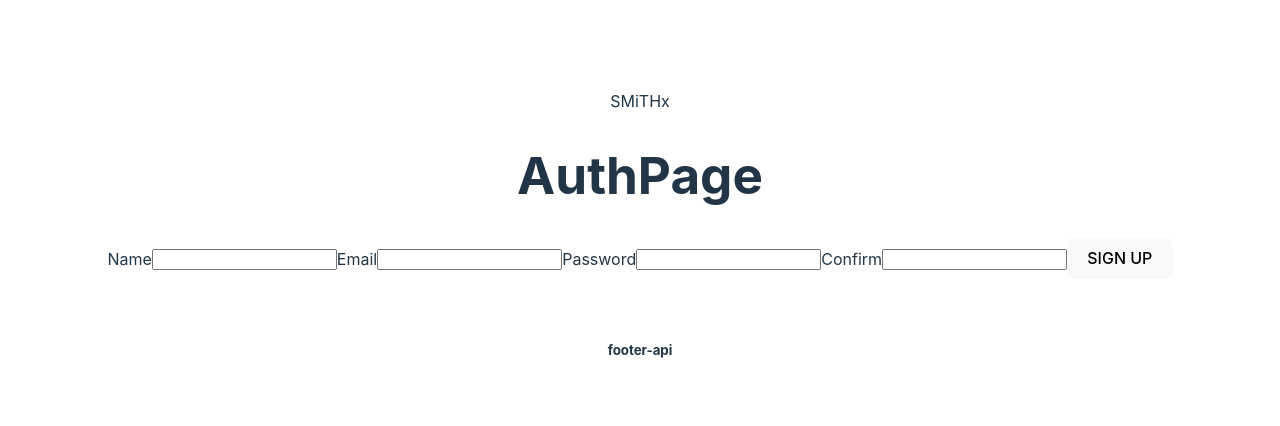
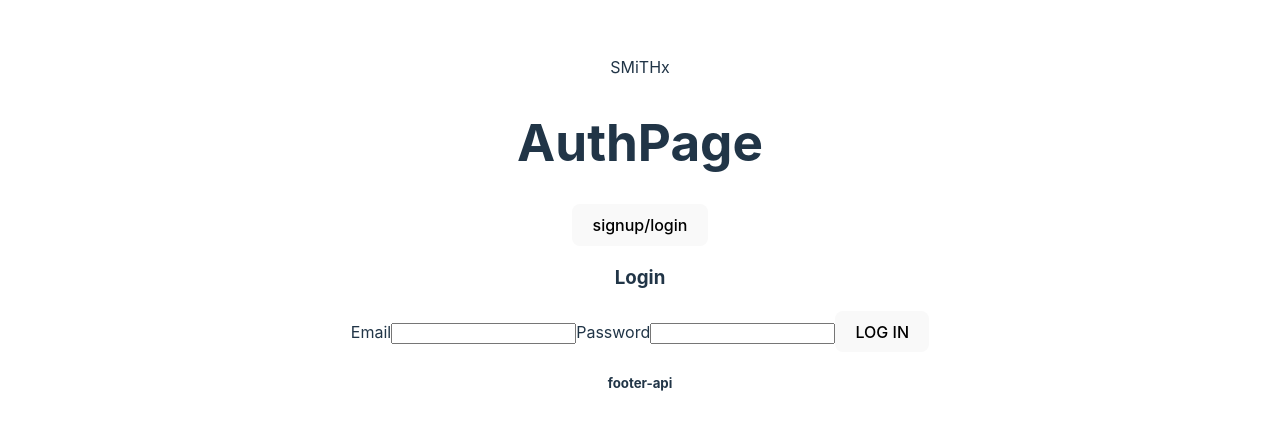
Before and after one commit to redroguea1/SMiTHx, a React (Vite) app in the folder SMiTHx/: page /calendar in a window 1280 px wide. Shown: the part 164-590 px from the top of the page. Built offline with nearby package versions, Linux system fonts and the light colour scheme.

Commit message:
working sign up and token logging

```diff
--- a/SMiTHx/package.json
+++ b/SMiTHx/package.json
@@ -13,7 +13,7 @@
     "dotenv": "^16.0.3",
     "express": "^4.18.2",
     "jsonwebtoken": "^9.0.0",
-    "mongoose": "^7.0.3",
+    "mongoose": "^7.0.4",
     "morgan": "^1.10.0",
     "react": "^18.2.0",
     "react-dom": "^18.2.0",
--- a/SMiTHx/src/components/LoginForm/LoginForm.jsx
+++ b/SMiTHx/src/components/LoginForm/LoginForm.jsx
@@ -1,32 +1,58 @@
-import React from 'react'
+import React, { useState } from 'react'
 import { Component } from 'react';
+import * as userServices from "../../utilities/users-service"
+
+const initialForm = {
+    username: '',
+    password: '',
+    error: ''
+};
+
 
 export default function LoginForm() {
-    state = {
-        email: '',
-        password: '',
+const [formData, setFormData] = useState(initialForm)
+
+function handleChange(evt) {
+    setFormData({
+        ...formData,
+        [evt.target.name]: evt.target.value,
         error: ''
-    };
+    });
+};
 
-    handleChange = (evt) => {
-        this.setState({
-            [evt.target.name]: evt.target.value,
-            error: ''
-        });
+async function handleSubmit(evt) {
+        // Prevent default form submission:
+        evt.preventDefault();
+        // Try block:
+        try {
+            // Excludes unneeded properties:
+            const userData = {
+                username: formData.username,
+                password: formData.password
+            };
+            // Async user creation:
+            const user = await userServices.login(userData);
+            // Sets user state to new user:
+            setUser(user);
+        } catch {
+            // Error catch:
+            setFormData({ error: 'Login...Fail' });
+            //setFormData(userData)
+        }
     };
 
     return (
         <div>
+            <h3>Login</h3>
             <div className="form-container">
-                <form autoComplete="off" onSubmit={this.handleSubmit}>
+                <form autoComplete="off" onSubmit={handleSubmit}>
                     <label>Email</label>
-                    <input type="email" name="email" value={this.state.email} onChange={this.handleChange} required />
+                    <input type="email" name="email" value={formData.email} onChange={handleChange} required />
                     <label>Password</label>
-                    <input type="password" name="password" value={this.state.password} onChange={this.handleChange} required />
-                    <button type="submit" disabled={disable}>LOG IN</button>
+                    <input type="password" name="password" value={formData.password} onChange={handleChange} required />
+                    <button type="submit" onClick={handleSubmit}>LOG IN</button>
                 </form>
             </div>
-            <p className="error-message">&nbsp;{this.state.error}</p>
         </div>
     )
 }
--- a/SMiTHx/src/components/NavBar/NavBar.jsx
+++ b/SMiTHx/src/components/NavBar/NavBar.jsx
@@ -3,9 +3,11 @@ import { Link } from 'react-router-dom'
 import { Component } from 'react';
 
 
-export default function NavBar() {
+export default function NavBar({user}) {
+  console.log(user)
   return (
       <nav>
+        {/* add username display here A {} */}
           <Link to="/">EventListPage</Link>
           &nbsp; | &nbsp;
           <Link to="/orgs">OrgListPage</Link>
--- a/SMiTHx/src/components/SignUpForm/SignUpForm.jsx
+++ b/SMiTHx/src/components/SignUpForm/SignUpForm.jsx
@@ -43,14 +43,15 @@ export default function SignUpForm({ setUser }) {
           setUser(user);
         } catch {
           // Error catch:
-          //setFormData({ error: 'Sign Up Failed - Try Again' });
+          setFormData({ error: 'Sign Up Failed - Try Again' });
           //setFormData(userData)
         }
       };
-    // Rendered component:
+
     return (
         <div>
         <div className='SignUpForm'>
+            <h3>Sign Up</h3>
           <form autoComplete='off' onSubmit={handleSubmit}>
             <label>Name</label>
               <input type='text' name='username'
--- a/SMiTHx/src/pages/AuthPage/AuthPage.jsx
+++ b/SMiTHx/src/pages/AuthPage/AuthPage.jsx
@@ -1,12 +1,24 @@
 import React from 'react'
 import SignUpForm from '../../components/SignUpForm/SignUpForm';
+import LoginForm from '../../components/LoginForm/LoginForm';
+import { useState } from 'react';
 
 export default function AuthPage({setUser}) {
+    const [toggle, setToggle] = useState(true)
+
+    function handleToggle() {
+        setToggle(!toggle)
+    }
+
   return (
-    <main>
-      <h1>AuthPage</h1>
-      {/* SIGNUP FORM && LOGIN FORM components */}
-      <SignUpForm setUser={setUser}/>
-    </main>
+      <main>
+          <h1>AuthPage</h1>
+          <button onClick={() => setToggle(!toggle)}>signup/login</button>
+          {toggle ?
+              <LoginForm setUser={setUser} />
+              :
+              <SignUpForm setUser={setUser} />
+          }
+      </main>
   );
 }
--- a/SMiTHx/src/pages/DayListPage/DayListPage.jsx
+++ b/SMiTHx/src/pages/DayListPage/DayListPage.jsx
@@ -1,9 +1,11 @@
 import React from 'react'
 import { events } from '../../../data'
+import EventCard from '../../components/EventCard/EventCard'
 
 export default function DayListPage({events}) {
     //should i pass my object as an array
     //based on the date. Events for that date should render in a dayeventcard with all of the events in it.
+
   return (
     <>
     <div>Calendar View</div>
--- a/SMiTHx/src/utilities/users-service.js
+++ b/SMiTHx/src/utilities/users-service.js
@@ -36,3 +36,15 @@ export function getToken() {
     // If there's a token, return the user in the payload, otherwise return null
     return token ? JSON.parse(atob(token.split('.')[1])).user : null;
   }
+
+  export function logOut() {
+    localStorage.removeItem('token');
+  }
+
+  export async function login(credentials) {
+    // Delegate the AJAX request to the users-api.js
+    // module.
+    const token = await usersAPI.login(credentials);
+    localStorage.setItem('token', token);
+    return getUser();
+  }
```
Also changed, not shown: 1 other file (tests, documents, lock files or other folders).
